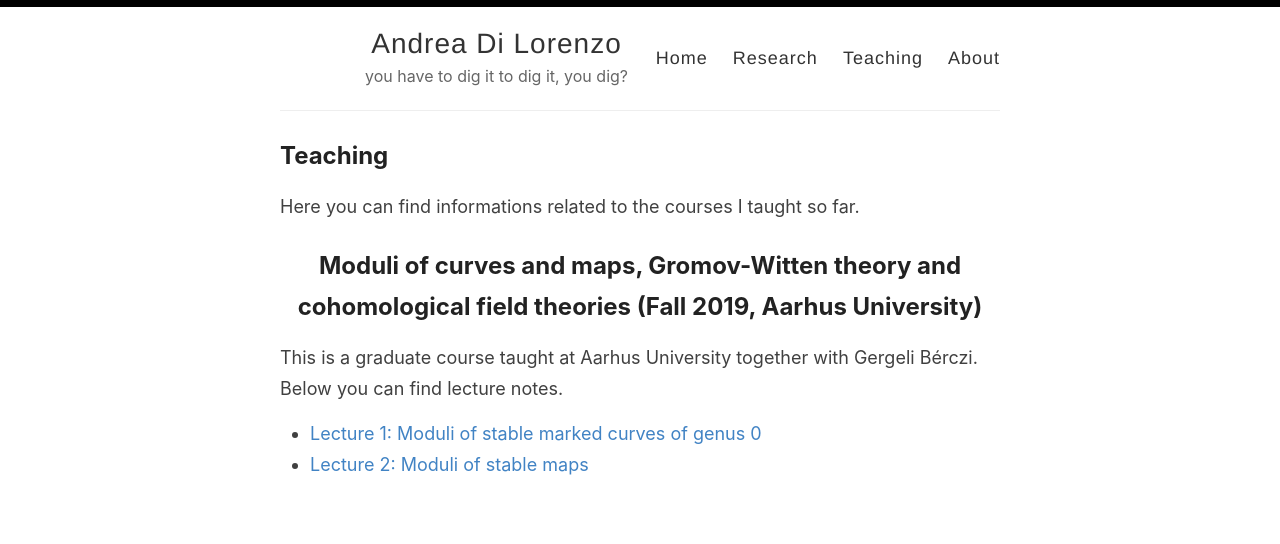
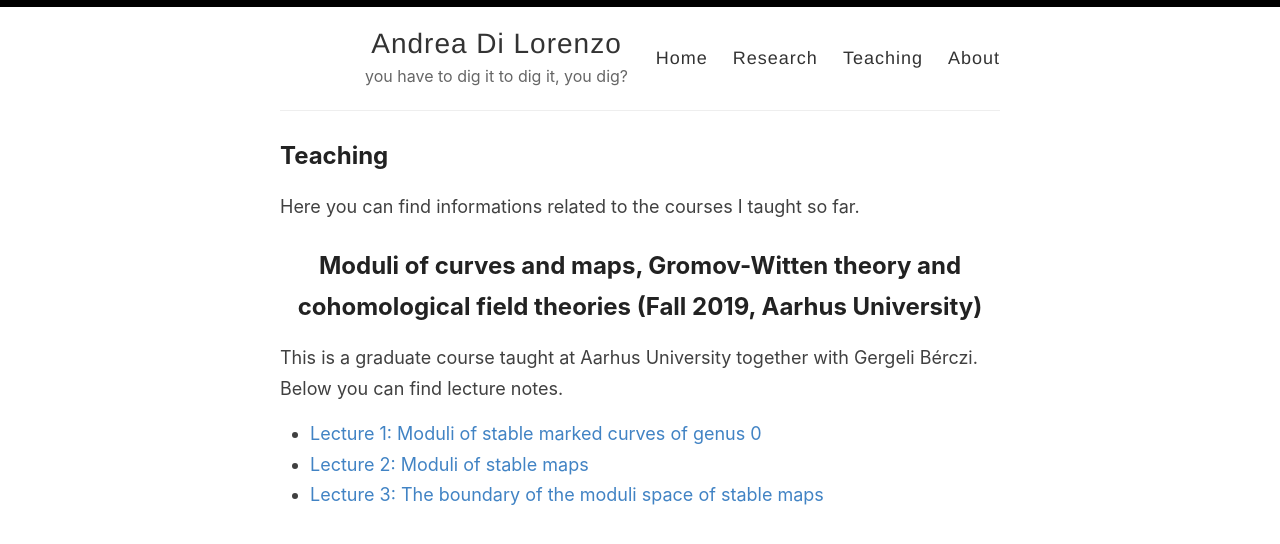
Before and after one commit to anddil/anddil.github.io, a Jekyll site: the page built from _pages/teaching.md, in a window 1280 px wide. Shown: the top 544 px of the page. Built offline with Jekyll 4.4.1, drawn with Linux system fonts in a browser that asks for light colours.

Commit message:
Update teaching.md

```diff
--- a/_pages/teaching.md
+++ b/_pages/teaching.md
@@ -11,3 +11,4 @@ This is a graduate course taught at Aarhus University together with Gergeli Bér
 
 - [Lecture 1: Moduli of stable marked curves of genus 0](CohFT/Lecture1.pdf)
 - [Lecture 2: Moduli of stable maps](CohFT/Lecture2.pdf)
+- [Lecture 3: The boundary of the moduli space of stable maps](CohFT/Lecture3.pdf)
```
